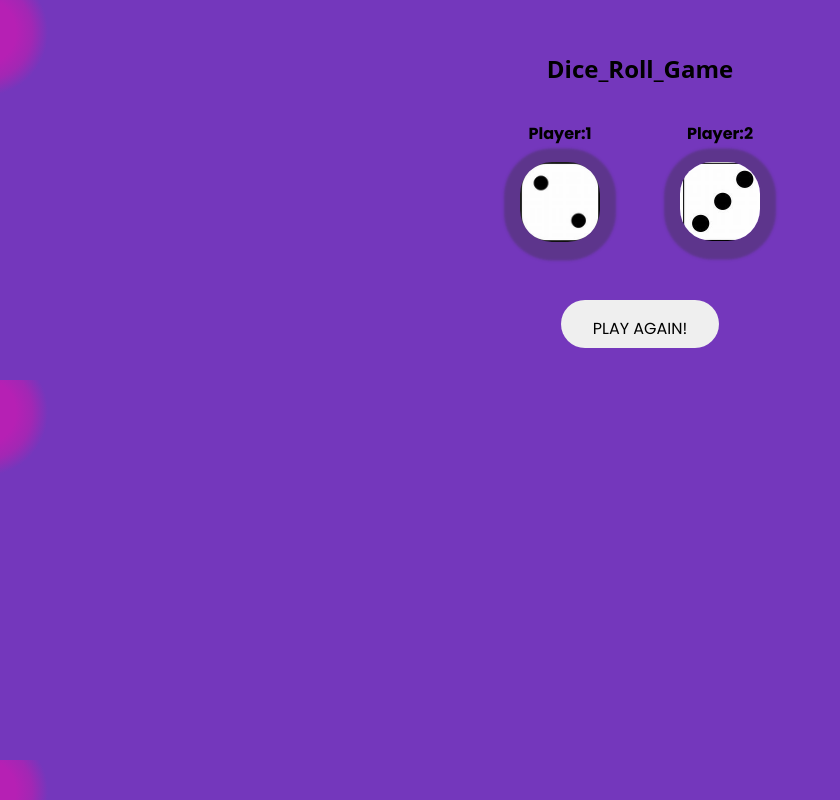
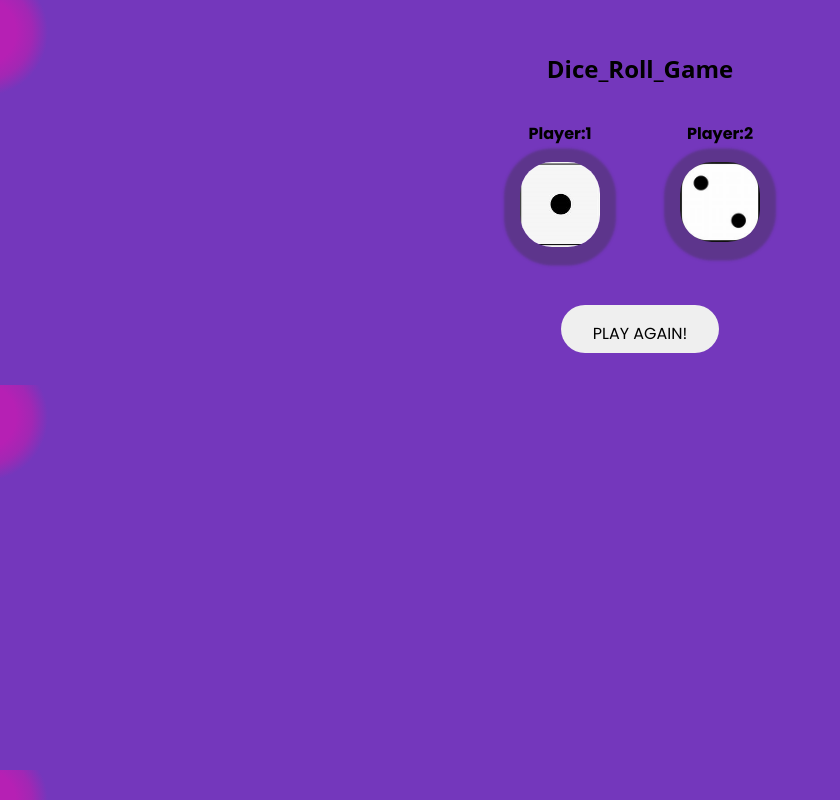
Before and after one commit to Priyakumaritiwari13/Dice-Roller-Game, a plain HTML site: page index.html in a window 1280 px wide. Shown: the whole page, without its empty margins (0-840 px from the left). Drawn offline with Linux system fonts and the light colour scheme; files whose address does not match are found by name.

Commit message:
Update index.html

```diff
--- a/index.html
+++ b/index.html
@@ -12,11 +12,11 @@
         <div class="row">
             <div class="col-6">
                 <h3>Player:1</h3>
-                <img src="C:\Users\PRIYA\OneDrive\เอกสาร\Dice-Roller\images\Dice-2.png" alt="dice" class="img-dice">
+                <img src="images/Dice-1.png" alt="dice" class="img-dice">
             </div>
             <div class="col-6">
                 <h3>Player:2</h3>
-                <img src="C:\Users\PRIYA\OneDrive\เอกสาร\Dice-Roller\images\Dice-3.png" alt="dice" class="img-dice">
+                <img src="images/Dice-2.png" alt="dice" class="img-dice">
             </div>
         </div>
        <h1 class="head"></h1>
```
